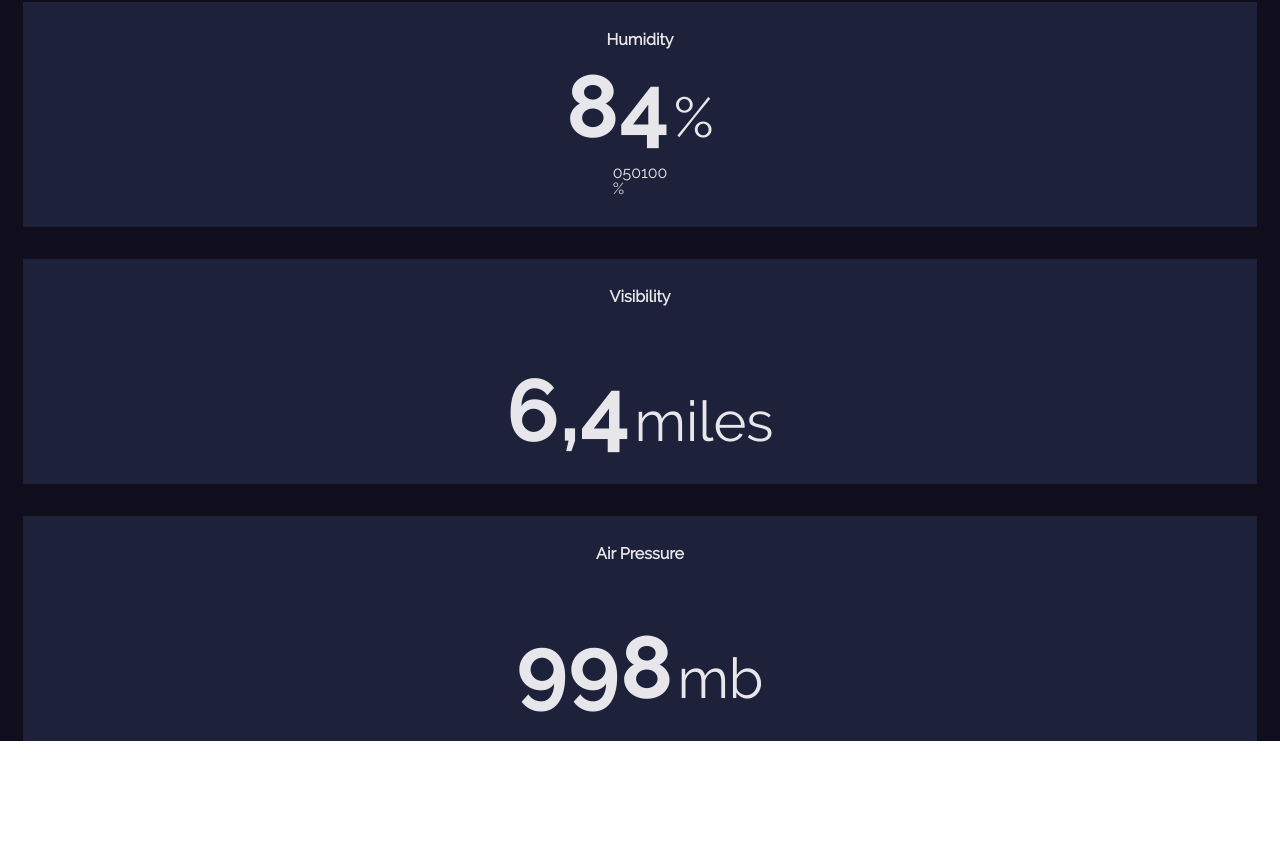
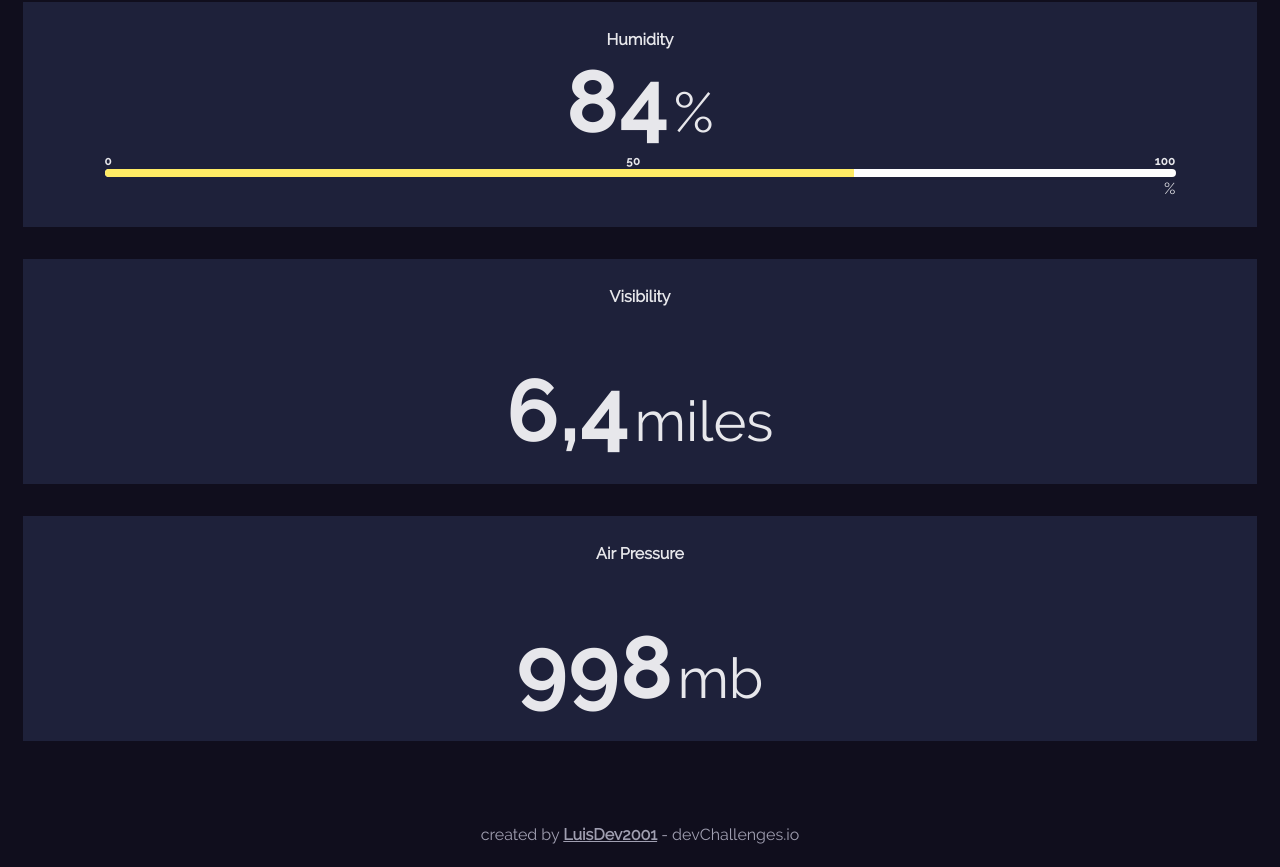
Before and after one commit to LuisDev2001/wheater-app-vue, a Vue app: page / in a window 1280 px wide. Shown: the part 1655-2522 px from the top of the page. Before the commit the page ends 2396 px from the top, so only its background shows below. Built offline with nearby package versions, Linux system fonts and the light colour scheme.

Commit message:
styles: add some styles for percer range and footer for challenge

```diff
--- a/src/assets/sass/App.scss
+++ b/src/assets/sass/App.scss
@@ -1,3 +1,14 @@
 #app {
   background: #100e1d;
+  .footer {
+    margin: 86px 0 0 0;
+    text-align: center;
+    padding: 0 0 24px 0;
+    p {
+      color: #a09fb1;
+      b {
+        text-decoration: underline;
+      }
+    }
+  }
 }
--- a/src/assets/sass/components/_PxHightlights.scss
+++ b/src/assets/sass/components/_PxHightlights.scss
@@ -41,5 +41,36 @@
         font-size: 10px;
       }
     }
+    &-range {
+      width: 90%;
+      margin: 0 auto;
+      &-numbers {
+        display: flex;
+        align-items: center;
+        justify-content: space-between;
+        span {
+          font-size: 0.75rem;
+          font-family: $font-bold;
+        }
+      }
+      &-bar {
+        width: 100%;
+        background: #ffffff;
+        height: 8px;
+        position: relative;
+        border-radius: 5rem;
+        margin: 2px 0 4px 0;
+        overflow: hidden;
+      }
+      &-charge {
+        transition: 0.3s ease all;
+        background: #ffec65;
+        width: 70%;
+        height: 100%;
+      }
+    }
+    &-percent {
+      text-align: right;
+    }
   }
 }
--- a/src/views/Home.vue
+++ b/src/views/Home.vue
@@ -3,6 +3,9 @@
     <PxPrincipalInformationWeather />
     <PxDaysInformationWeather />
     <PxHightlights />
+    <div class="footer">
+      <p>created by <b>LuisDev2001</b> - devChallenges.io</p>
+    </div>
   </div>
 </template>
 
```
